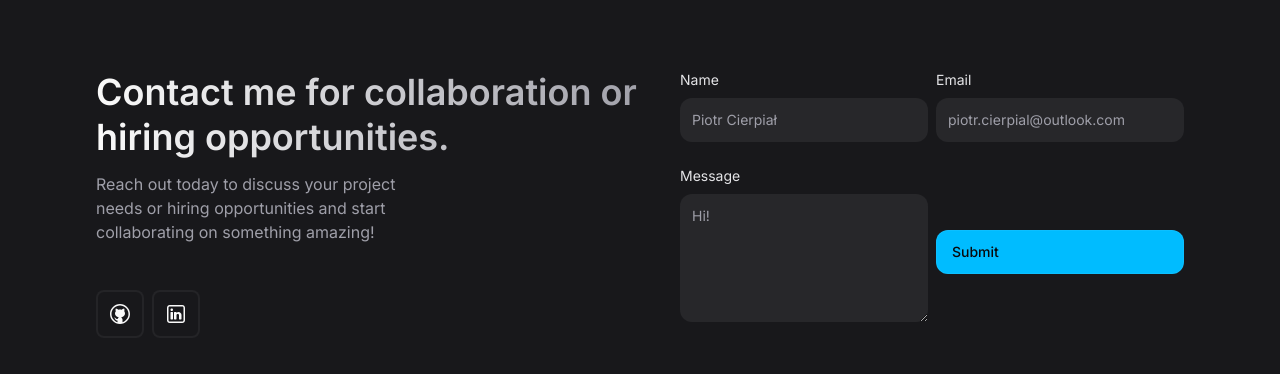
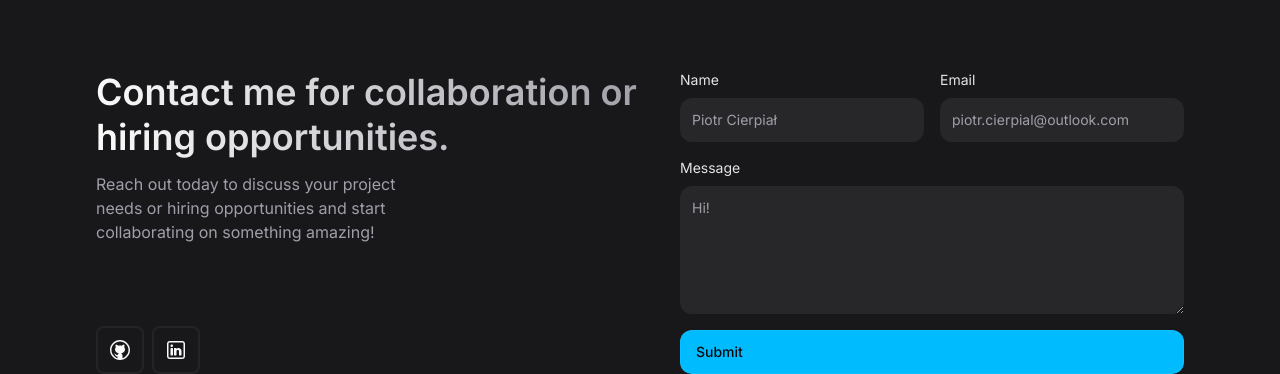
Before and after one commit to psafer/CV, a React (Vite) app in the folder cv/: page / in a window 1280 px wide. Shown: the part 2169-2543 px from the top of the page. Before the commit the page ends 2507 px from the top, so only its background shows below. Built offline with nearby package versions, Linux system fonts and the light colour scheme.

Commit message:
ContactFix

```diff
--- a/cv/src/components/Contact.jsx
+++ b/cv/src/components/Contact.jsx
@@ -73,10 +73,11 @@ const Contact = () => {
         <form
           action="https://getform.io/f/byvkylla"
           method="POST"
-          className="xl:pl-10 2xl:pl-20"
+          className="xl:pl-10 2xl:pl-20 flex flex-col gap-4"
         >
-          <div className="md:grid md:items-center md:grid-cols-2 md:gap-2">
-            <div className="mb-4">
+          {/* Grid tylko dla pól Name i Email */}
+          <div className="grid md:grid-cols-2 gap-4">
+            <div>
               <label htmlFor="name" className="label">
                 Name
               </label>
@@ -87,11 +88,11 @@ const Contact = () => {
                 autoComplete="name"
                 required
                 placeholder="Piotr Cierpiał"
-                className="text-field"
+                className="text-field w-full"
               />
             </div>
 
-            <div className="mb-4">
+            <div>
               <label htmlFor="email" className="label">
                 Email
               </label>
@@ -102,11 +103,13 @@ const Contact = () => {
                 autoComplete="email"
                 required
                 placeholder="piotr.cierpial@outlook.com"
-                className="text-field"
+                className="text-field w-full"
               />
             </div>
+          </div>
 
-            <div className="mb-4">
+          {/* Textarea szeroka na 100% */}
+          <div>
             <label htmlFor="message" className="label">
               Message
             </label>
@@ -118,10 +121,11 @@ const Contact = () => {
               className="text-field resize-y min-h-32 max-h-80 w-full"
             ></textarea>
           </div>
-            <button type="submit" className="btn-1 btn-primary">
+
+          {/* Przycisk pod spodem, szerokość dostosowana do formularza */}
+          <button type="submit" className="btn-1 btn-primary w-full md:w-auto">
             Submit
           </button>
-          </div>
         </form>
       </div>
     </section>
--- a/cv/src/components/Hero.jsx
+++ b/cv/src/components/Hero.jsx
@@ -49,7 +49,7 @@ const Hero = () => {
         <div className="hidden lg:block">
           <figure className="w-full max-w-[480px] ml-auto bg-gradient-to-t from-sky-400 via-25% via-sky-400/40 to-65% rounded-[60px] overflow-hidden">
             <img
-              src="/images/hero-banner.png"
+              src="/images/hero-banner2.png"
               width={656}
               height={800}
               alt="Piotr Cierpiał"
```
Lines whose indentation alone changed are shown as unchanged.
